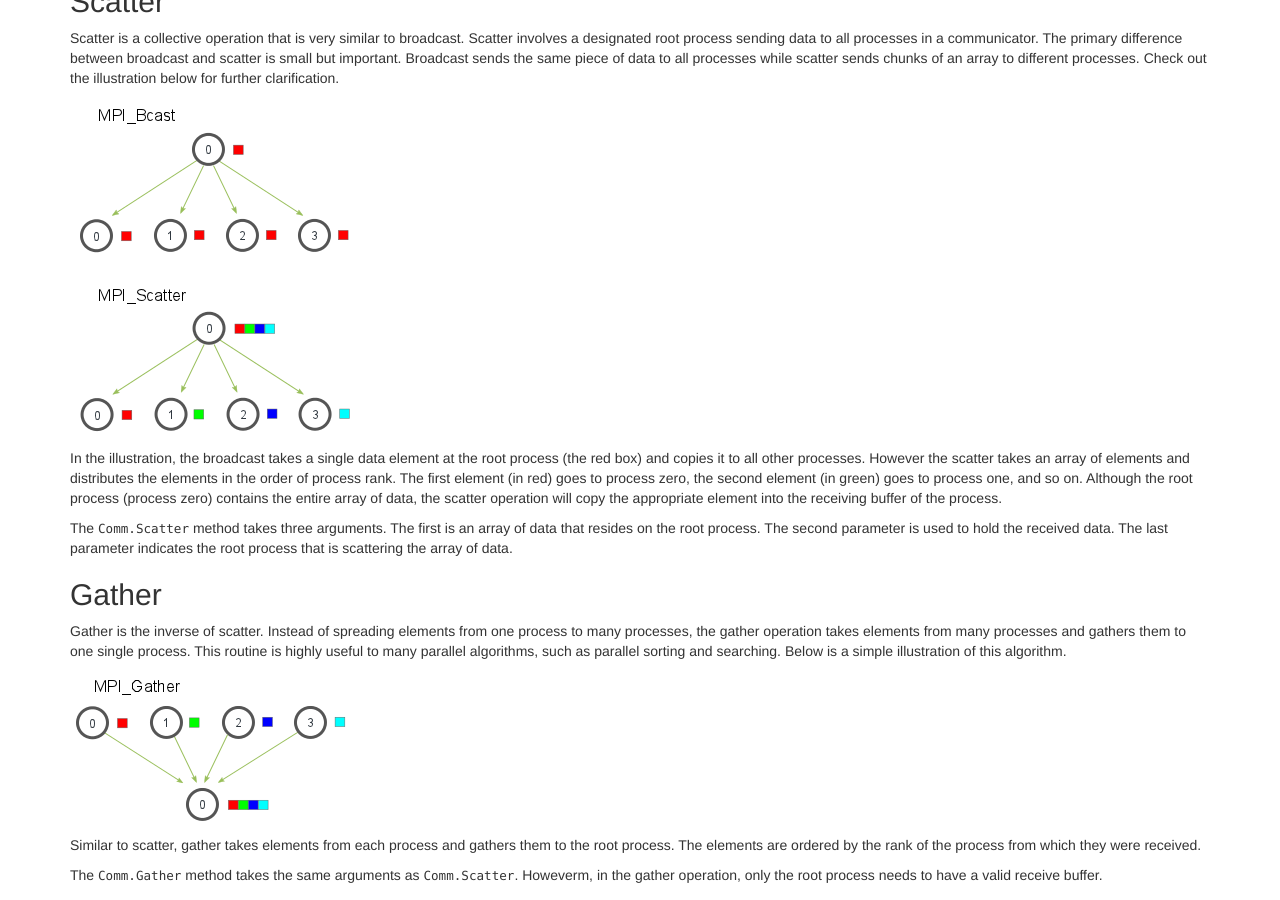
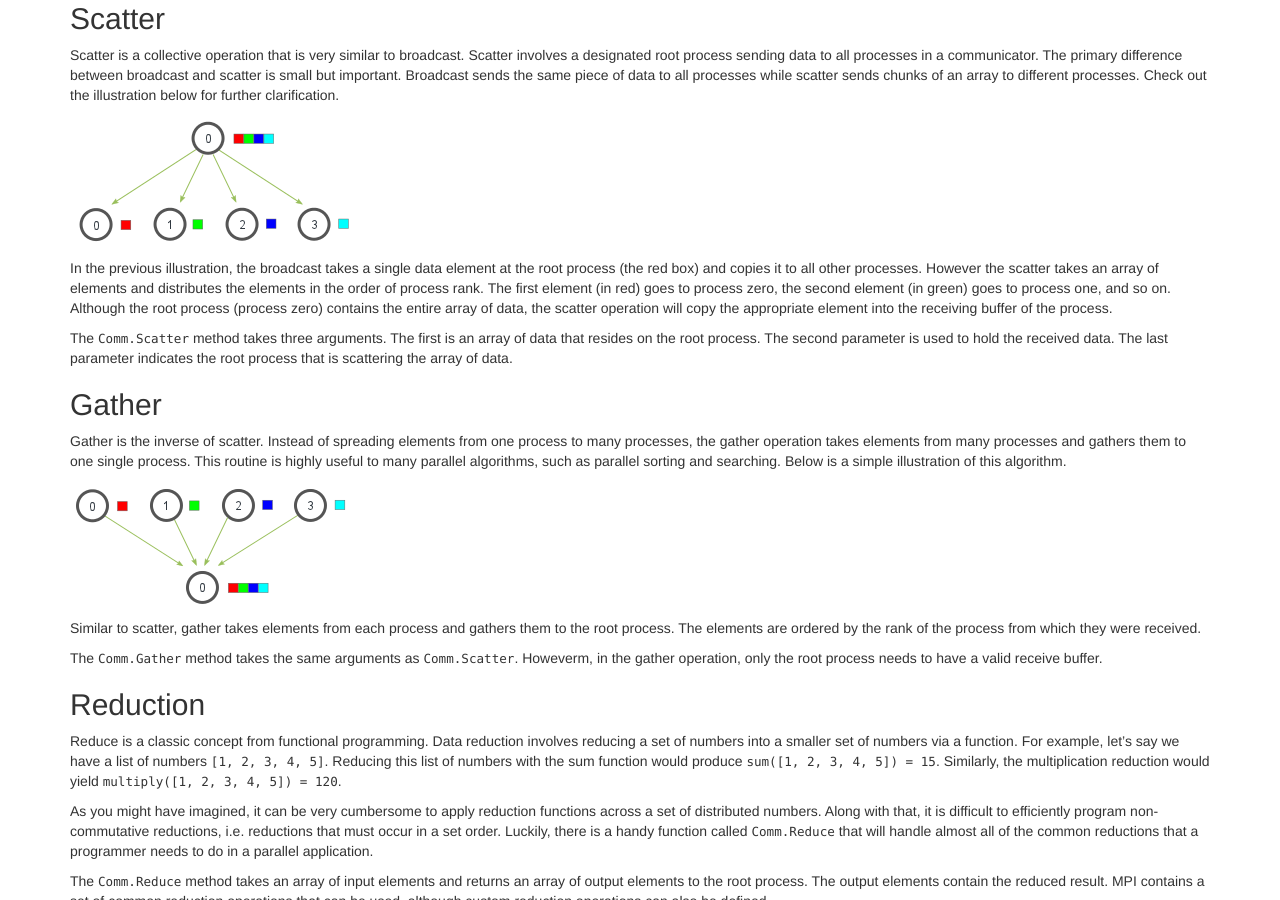
Before and after one commit to nyu-cds/python-mpi, a Jekyll site: the page built from _episodes/05-collectives.md, in a window 1280 px wide and 900 px high, scrolled down 1730 px. Built offline with Jekyll 4.4.1, drawn with Linux system fonts in a browser that asks for light colours.

Commit message:
Fix images
Signed-off-by: Greg Watson <g.watson@computer.org>

```diff
--- a/_episodes/05-collectives.md
+++ b/_episodes/05-collectives.md
@@ -74,9 +74,9 @@ Scatter is a collective operation that is very similar to broadcast. Scatter inv
 in a communicator. The primary difference between broadcast and scatter is small but important. Broadcast sends the same piece of data to all
 processes while scatter sends chunks of an array to different processes. Check out the illustration below for further clarification.
 
-![broadcast vs scatter]({{ page.root }}/fig/04-broadcastvsscatter.png "broadcast vs scatter")
+![scatter]({{ page.root }}/fig/04-scatter.png "scatter")
 
-In the illustration, the broadcast takes a single data element at the root process (the red box) and copies it to all other processes. However
+In the previous illustration, the broadcast takes a single data element at the root process (the red box) and copies it to all other processes. However
 the scatter takes an array of elements and distributes the elements in the order of process rank. The first element (in red) goes to process zero,
 the second element (in green) goes to process one, and so on. Although the root process (process zero) contains the entire array of data,
 the scatter operation will copy the appropriate element into the receiving buffer of the process.
```
Also changed, not shown: fig/04-broadcast.png, fig/04-broadcastvsscatter.png (deleted), fig/04-gather.png, fig/04-multireduce.png, fig/04-reduce.png, fig/04-scatter.png (added).
